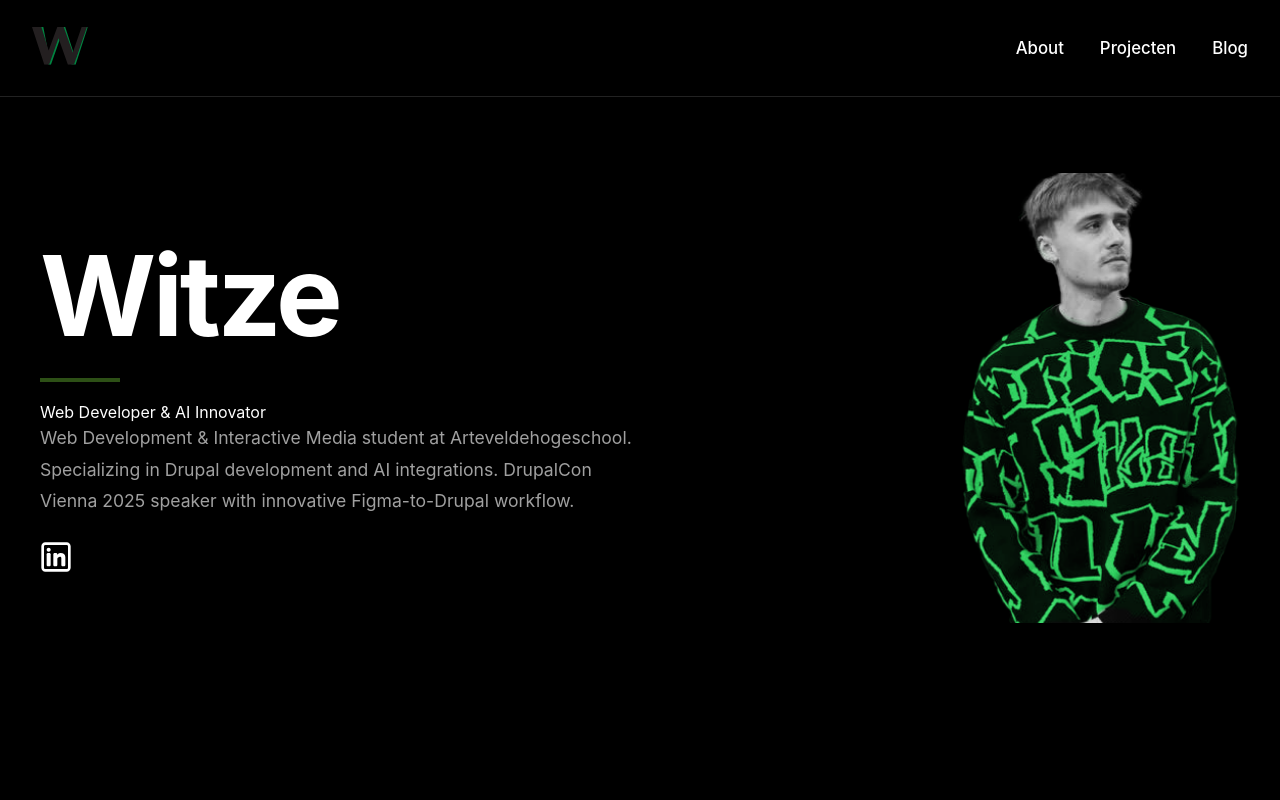
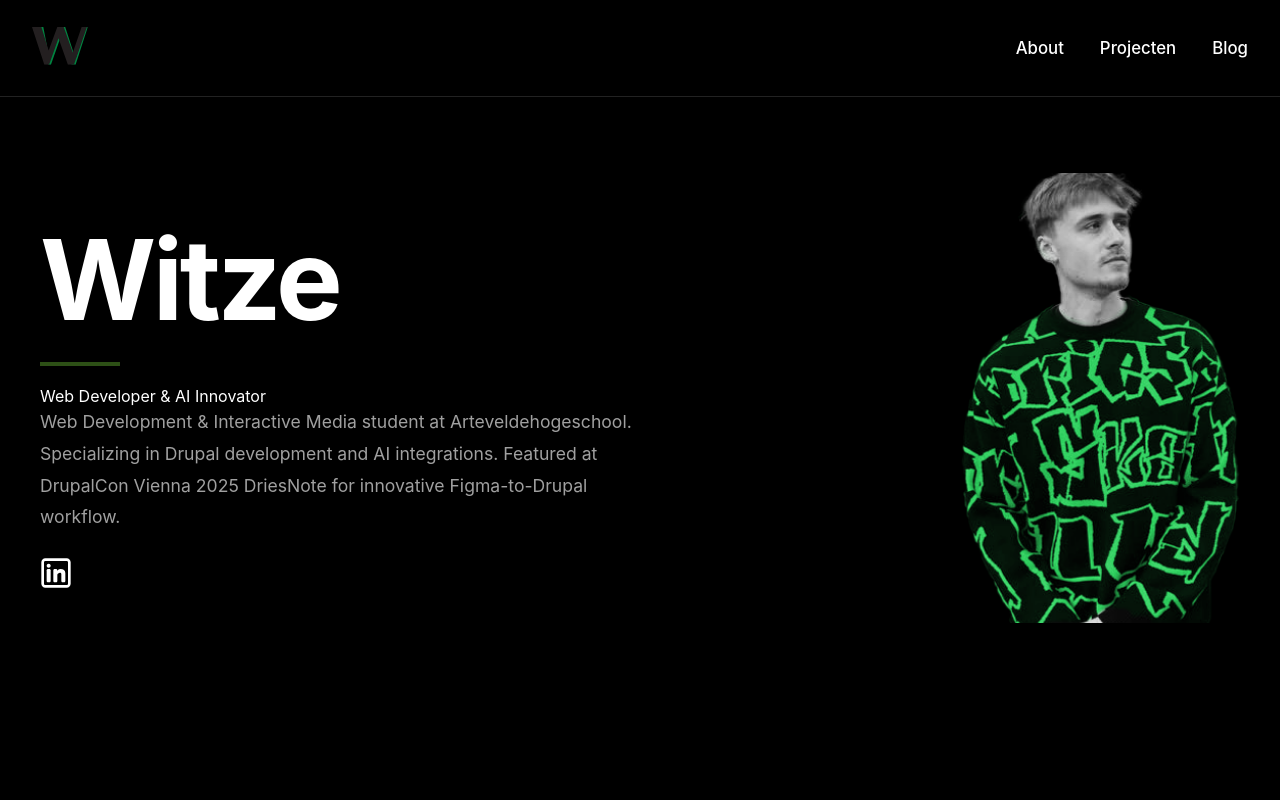
Before and after one commit to Witzevds/portfolio-react-2025, a React (Vite) app: page / in a window 1280 px wide. Shown: the top 800 px of the page. Built offline with nearby package versions, Linux system fonts and the light colour scheme; the HTML template or start-up script is replaced by a standard one.

Commit message:
Update portfolio description to highlight DrupalCon Vienna 2025 DriesNote feature

```diff
--- a/src/data/portfolioData.js
+++ b/src/data/portfolioData.js
@@ -4,7 +4,7 @@
     title: "Web Developer & AI Innovator",
     image: "/images/hero-profile.png",
     description:
-      "Web Development & Interactive Media student at Arteveldehogeschool. Specializing in Drupal development and AI integrations. DrupalCon Vienna 2025 speaker with innovative Figma-to-Drupal workflow.",
+      "Web Development & Interactive Media student at Arteveldehogeschool. Specializing in Drupal development and AI integrations. Featured at DrupalCon Vienna 2025 DriesNote for innovative Figma-to-Drupal workflow.",
     links: [
       {
         name: "LinkedIn",
```
